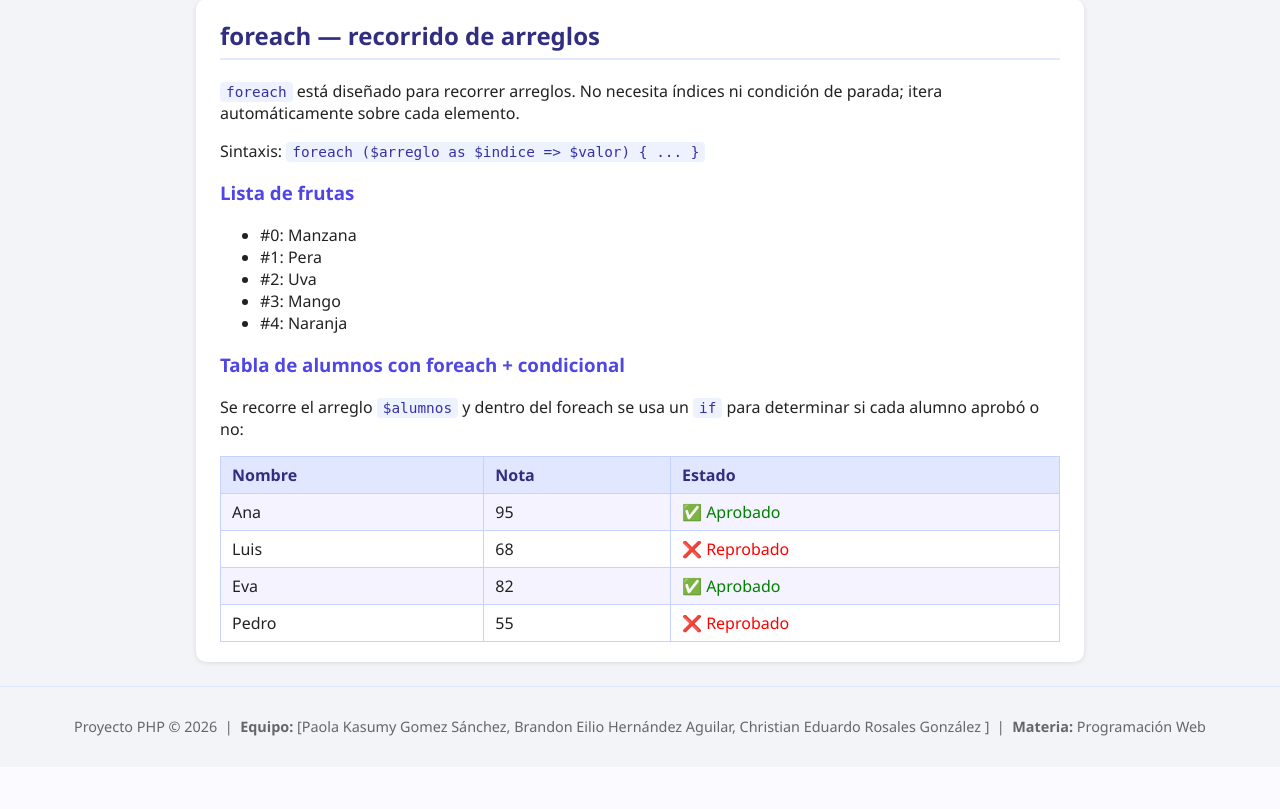
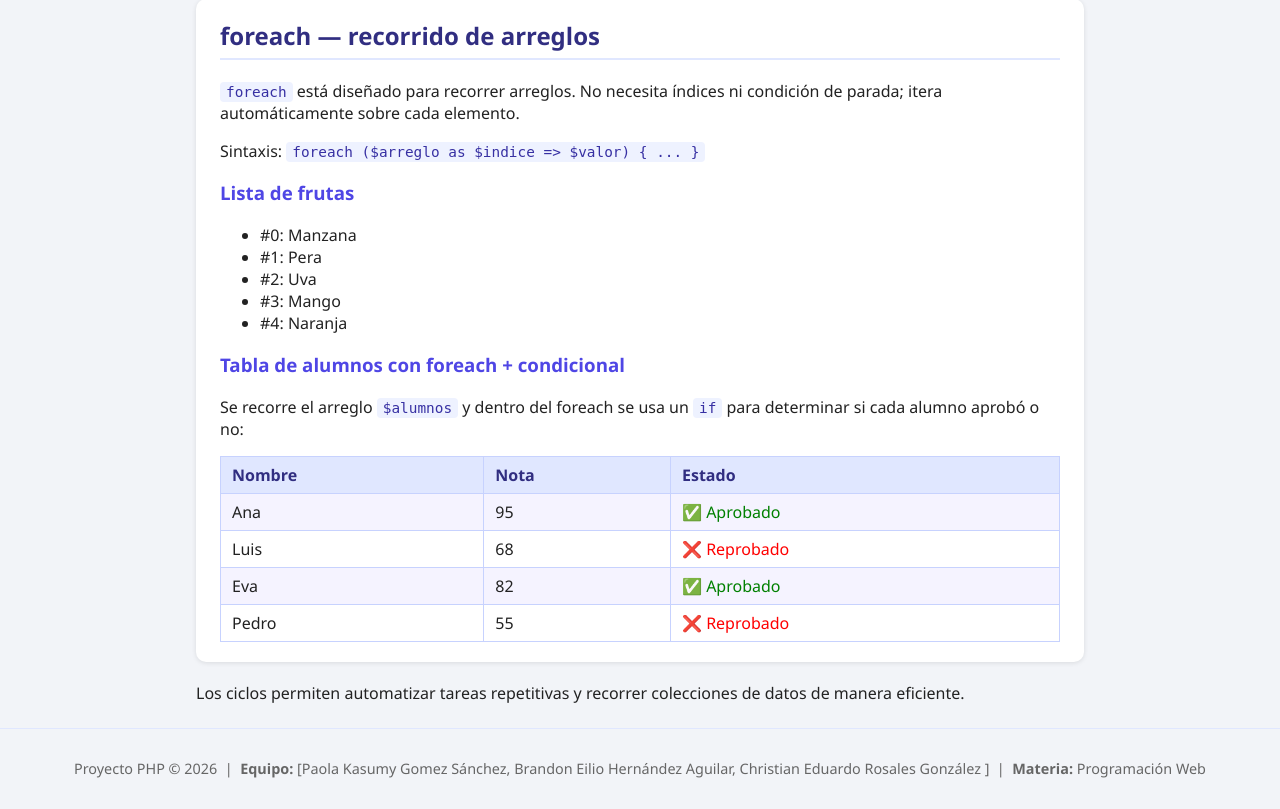
Before and after one commit to Kr0nn0sDevs/Mini_Proyecto_U4_Prog_Web, a PHP site: page /bucles.php in a window 1280 px wide. Shown: the part 1386-2195 px from the top of the page. Before the commit the page ends 2122 px from the top, so only its background shows below. Run offline with PHP 8.4, Linux system fonts and the light colour scheme; the visitor is signed in with stand-in values (Sample User, id 1).

Commit message:
Se agrego conclusion
Added a paragraph explaining the benefits of loops.

```diff
--- a/bucles.php
+++ b/bucles.php
@@ -101,5 +101,7 @@ $alumnos   = [
     <?php endforeach; ?>
   </table>
 </section>
-
+<p>
+Los ciclos permiten automatizar tareas repetitivas y recorrer colecciones de datos de manera eficiente.
+</p>
 <?php require 'includes/footer.php'; ?>
```
